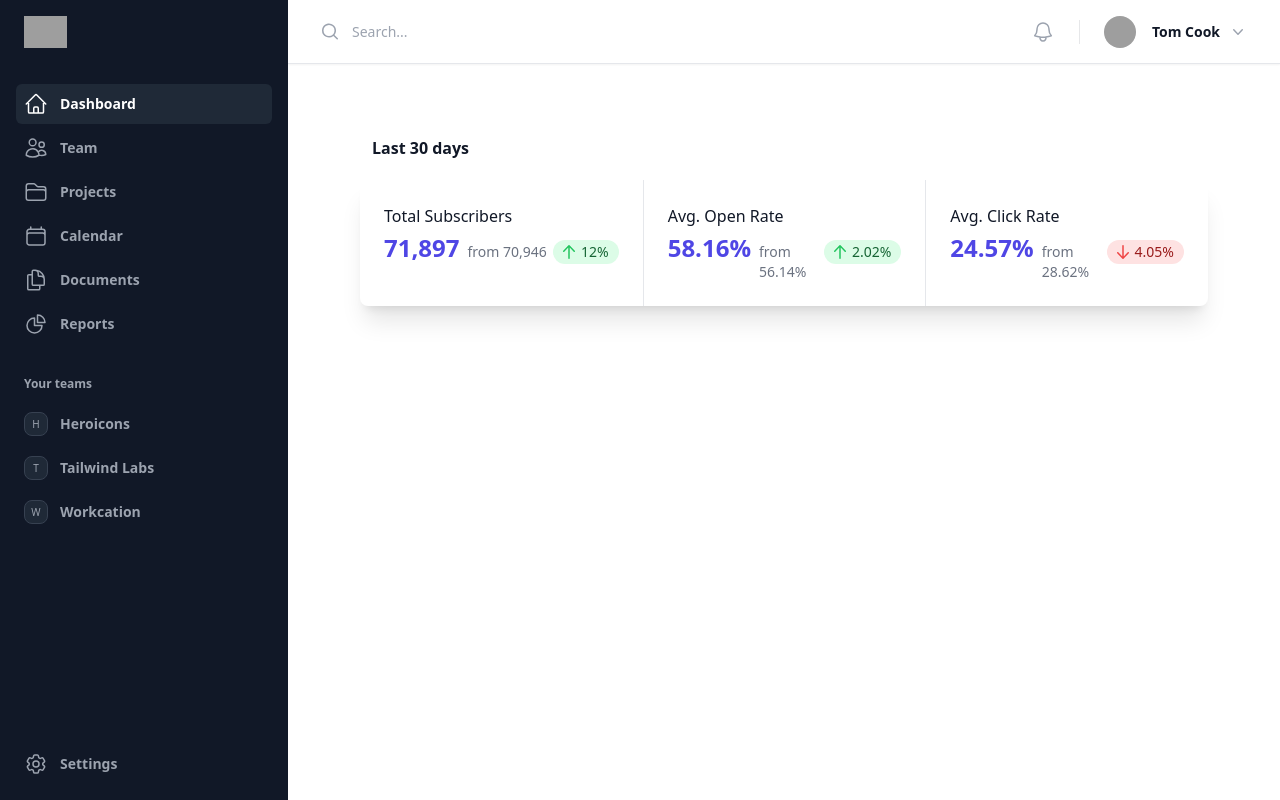
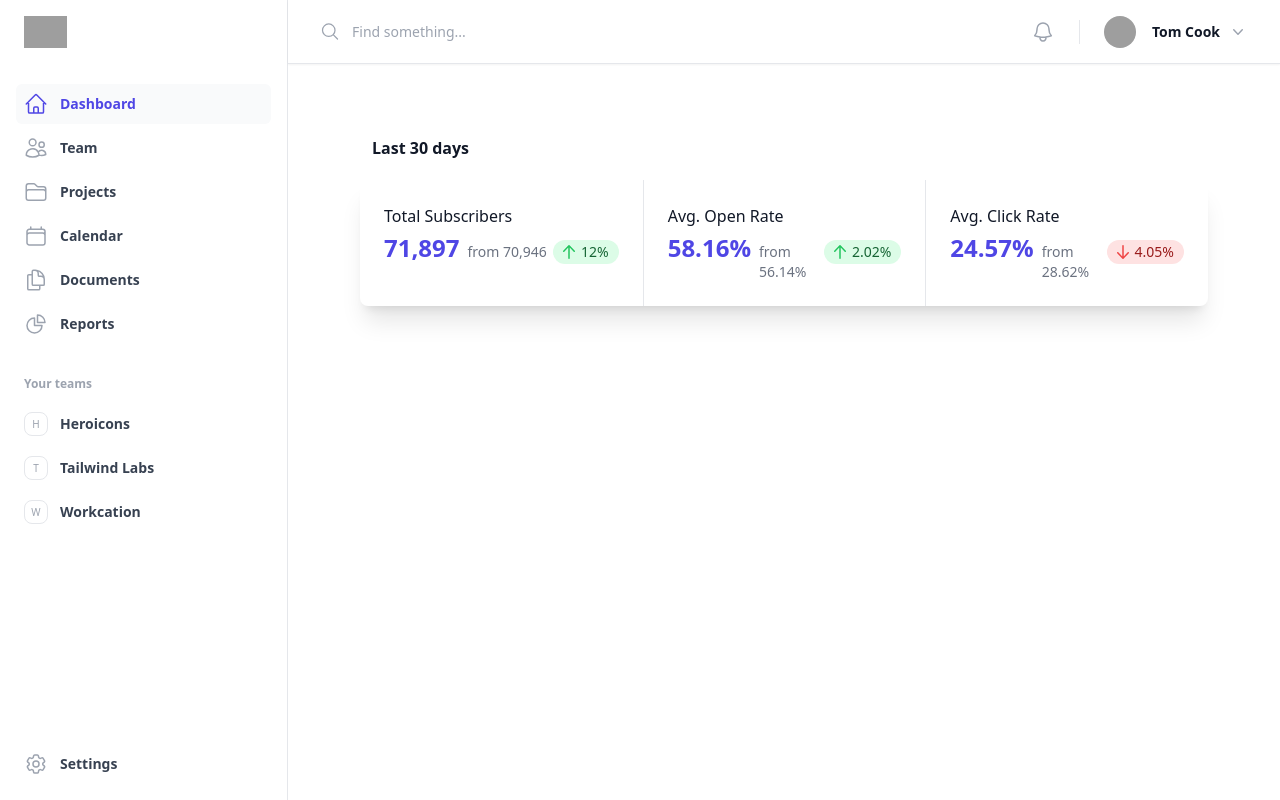
Before and after one commit to befega/react-dashboard, a React (Vite) app: page / in a window 1280 px wide. Built offline with nearby package versions, Linux system fonts and the light colour scheme; grey boxes are pictures that could not be loaded.

Commit message:
searchbar fixed

```diff
--- a/package.json
+++ b/package.json
@@ -13,7 +13,8 @@
     "@headlessui/react": "^1.7.16",
     "@heroicons/react": "^2.0.18",
     "react": "^18.2.0",
-    "react-dom": "^18.2.0"
+    "react-dom": "^18.2.0",
+    "react-highlight-words": "^0.20.0"
   },
   "devDependencies": {
     "@tailwindcss/forms": "^0.5.4",
@@ -26,6 +27,8 @@
     "eslint-plugin-react-hooks": "^4.6.0",
     "eslint-plugin-react-refresh": "^0.4.3",
     "postcss": "^8.4.27",
+    "prettier": "^3.0.1",
+    "prettier-plugin-tailwindcss": "^0.4.1",
     "tailwindcss": "^3.3.3",
     "vite": "^4.4.5"
   }
--- a/src/Components/Layout/Sidebar.jsx
+++ b/src/Components/Layout/Sidebar.jsx
@@ -1,6 +1,7 @@
 import { Fragment, useState } from "react";
 import { Dialog, Menu, Transition } from "@headlessui/react";
 import { Content } from "../Content/Content";
+import Search from "../SearchBar/Search";
 import {
   Bars3Icon,
   BellIcon,
@@ -47,7 +48,7 @@ export default function Sidebar() {
       <Transition.Root show={sidebarOpen} as={Fragment}>
         <Dialog
           as="div"
-          className="relative z-50 lg:hidden"
+          className="relative z-9 lg:hidden"
           onClose={setSidebarOpen}
         >
           <Transition.Child
@@ -97,11 +98,11 @@ export default function Sidebar() {
                   </div>
                 </Transition.Child>
                 {/* Sidebar component, swap this element with another sidebar if you like */}
-                <div className="flex grow flex-col gap-y-5 overflow-y-auto bg-gray-900 px-6 pb-4 ring-1 ring-white/10">
+                <div className="flex grow flex-col gap-y-5 overflow-y-auto bg-white px-6 pb-4">
                   <div className="flex h-16 shrink-0 items-center">
                     <img
                       className="h-8 w-auto"
-                      src="https://tailwindui.com/img/logos/mark.svg?color=indigo&shade=500"
+                      src="https://tailwindui.com/img/logos/mark.svg?color=indigo&shade=600"
                       alt="Your Company"
                     />
                   </div>
@@ -115,13 +116,18 @@ export default function Sidebar() {
                                 href={item.href}
                                 className={classNames(
                                   item.current
-                                    ? "bg-gray-800 text-white"
-                                    : "text-gray-400 hover:text-white hover:bg-gray-800",
+                                    ? "bg-gray-50 text-indigo-600"
+                                    : "text-gray-700 hover:text-indigo-600 hover:bg-gray-50",
                                   "group flex gap-x-3 rounded-md p-2 text-sm leading-6 font-semibold"
                                 )}
                               >
                                 <item.icon
-                                  className="h-6 w-6 shrink-0"
+                                  className={classNames(
+                                    item.current
+                                      ? "text-indigo-600"
+                                      : "text-gray-400 group-hover:text-indigo-600",
+                                    "h-6 w-6 shrink-0"
+                                  )}
                                   aria-hidden="true"
                                 />
                                 {item.name}
@@ -141,12 +147,19 @@ export default function Sidebar() {
                                 href={team.href}
                                 className={classNames(
                                   team.current
-                                    ? "bg-gray-800 text-white"
-                                    : "text-gray-400 hover:text-white hover:bg-gray-800",
+                                    ? "bg-gray-50 text-indigo-600"
+                                    : "text-gray-700 hover:text-indigo-600 hover:bg-gray-50",
                                   "group flex gap-x-3 rounded-md p-2 text-sm leading-6 font-semibold"
                                 )}
                               >
-                                <span className="flex h-6 w-6 shrink-0 items-center justify-center rounded-lg border border-gray-700 bg-gray-800 text-[0.625rem] font-medium text-gray-400 group-hover:text-white">
+                                <span
+                                  className={classNames(
+                                    team.current
+                                      ? "text-indigo-600 border-indigo-600"
+                                      : "text-gray-400 border-gray-200 group-hover:border-indigo-600 group-hover:text-indigo-600",
+                                    "flex h-6 w-6 shrink-0 items-center justify-center rounded-lg border text-[0.625rem] font-medium bg-white"
+                                  )}
+                                >
                                   {team.initial}
                                 </span>
                                 <span className="truncate">{team.name}</span>
@@ -158,10 +171,10 @@ export default function Sidebar() {
                       <li className="mt-auto">
                         <a
                           href="#"
-                          className="group -mx-2 flex gap-x-3 rounded-md p-2 text-sm font-semibold leading-6 text-gray-400 hover:bg-gray-800 hover:text-white"
+                          className="group -mx-2 flex gap-x-3 rounded-md p-2 text-sm font-semibold leading-6 text-gray-700 hover:bg-gray-50 hover:text-indigo-600"
                         >
                           <Cog6ToothIcon
-                            className="h-6 w-6 shrink-0"
+                            className="h-6 w-6 shrink-0 text-gray-400 group-hover:text-indigo-600"
                             aria-hidden="true"
                           />
                           Settings
@@ -176,13 +189,13 @@ export default function Sidebar() {
         </Dialog>
       </Transition.Root>
       {/* Static sidebar for desktop */}
-      <div className="hidden lg:fixed lg:inset-y-0 lg:z-50 lg:flex lg:w-72 lg:flex-col">
+      <div className="hidden lg:fixed lg:inset-y-0 lg:z-9 lg:flex lg:w-72 lg:flex-col">
         {/* Sidebar component, swap this element with another sidebar if you like */}
-        <div className="flex grow flex-col gap-y-5 overflow-y-auto bg-gray-900 px-6 pb-4">
+        <div className="flex grow flex-col gap-y-5 overflow-y-auto border-r border-gray-200 bg-white px-6 pb-4">
           <div className="flex h-16 shrink-0 items-center">
             <img
               className="h-8 w-auto"
-              src="https://tailwindui.com/img/logos/mark.svg?color=indigo&shade=500"
+              src="https://tailwindui.com/img/logos/mark.svg?color=indigo&shade=600"
               alt="Your Company"
             />
           </div>
@@ -196,13 +209,18 @@ export default function Sidebar() {
                         href={item.href}
                         className={classNames(
                           item.current
-                            ? "bg-gray-800 text-white"
-                            : "text-gray-400 hover:text-white hover:bg-gray-800",
+                            ? "bg-gray-50 text-indigo-600"
+                            : "text-gray-700 hover:text-indigo-600 hover:bg-gray-50",
                           "group flex gap-x-3 rounded-md p-2 text-sm leading-6 font-semibold"
                         )}
                       >
                         <item.icon
-                          className="h-6 w-6 shrink-0"
+                          className={classNames(
+                            item.current
+                              ? "text-indigo-600"
+                              : "text-gray-400 group-hover:text-indigo-600",
+                            "h-6 w-6 shrink-0"
+                          )}
                           aria-hidden="true"
                         />
                         {item.name}
@@ -222,12 +240,19 @@ export default function Sidebar() {
                         href={team.href}
                         className={classNames(
                           team.current
-                            ? "bg-gray-800 text-white"
-                            : "text-gray-400 hover:text-white hover:bg-gray-800",
+                            ? "bg-gray-50 text-indigo-600"
+                            : "text-gray-700 hover:text-indigo-600 hover:bg-gray-50",
                           "group flex gap-x-3 rounded-md p-2 text-sm leading-6 font-semibold"
                         )}
                       >
-                        <span className="flex h-6 w-6 shrink-0 items-center justify-center rounded-lg border border-gray-700 bg-gray-800 text-[0.625rem] font-medium text-gray-400 group-hover:text-white">
+                        <span
+                          className={classNames(
+                            team.current
+                              ? "text-indigo-600 border-indigo-600"
+                              : "text-gray-400 border-gray-200 group-hover:border-indigo-600 group-hover:text-indigo-600",
+                            "flex h-6 w-6 shrink-0 items-center justify-center rounded-lg border text-[0.625rem] font-medium bg-white"
+                          )}
+                        >
                           {team.initial}
                         </span>
                         <span className="truncate">{team.name}</span>
@@ -239,10 +264,10 @@ export default function Sidebar() {
               <li className="mt-auto">
                 <a
                   href="#"
-                  className="group -mx-2 flex gap-x-3 rounded-md p-2 text-sm font-semibold leading-6 text-gray-400 hover:bg-gray-800 hover:text-white"
+                  className="group -mx-2 flex gap-x-3 rounded-md p-2 text-sm font-semibold leading-6 text-gray-700 hover:bg-gray-50 hover:text-indigo-600"
                 >
                   <Cog6ToothIcon
-                    className="h-6 w-6 shrink-0"
+                    className="h-6 w-6 shrink-0 text-gray-400 group-hover:text-indigo-600"
                     aria-hidden="true"
                   />
                   Settings
@@ -252,8 +277,9 @@ export default function Sidebar() {
           </nav>
         </div>
       </div>
+
       <div className="lg:pl-72">
-        <div className="sticky top-0 z-40 flex h-16 shrink-0 items-center gap-x-4 border-b border-gray-200 bg-white px-4 shadow-sm sm:gap-x-6 sm:px-6 lg:px-8">
+        <div className="sticky top-0 z-9 flex h-16 shrink-0 items-center gap-x-4 border-b border-gray-200 bg-white px-4 shadow-sm sm:gap-x-6 sm:px-6 lg:px-8">
           <button
             type="button"
             className="-m-2.5 p-2.5 text-gray-700 lg:hidden"
@@ -264,28 +290,10 @@ export default function Sidebar() {
           </button>
 
           {/* Separator */}
-          <div
-            className="h-6 w-px bg-gray-900/10 lg:hidden"
-            aria-hidden="true"
-          />
+          <div className="h-6 w-px bg-gray-200 lg:hidden" aria-hidden="true" />
 
           <div className="flex flex-1 gap-x-4 self-stretch lg:gap-x-6">
-            <form className="relative flex flex-1" action="#" method="GET">
-              <label htmlFor="search-field" className="sr-only">
-                Search
-              </label>
-              <MagnifyingGlassIcon
-                className="pointer-events-none absolute inset-y-0 left-0 h-full w-5 text-gray-400"
-                aria-hidden="true"
-              />
-              <input
-                id="search-field"
-                className="block h-full w-full border-0 py-0 pl-8 pr-0 text-gray-900 placeholder:text-gray-400 focus:ring-0 sm:text-sm"
-                placeholder="Search..."
-                type="search"
-                name="search"
-              />
-            </form>
+            <Search />
             <div className="flex items-center gap-x-4 lg:gap-x-6">
               <button
                 type="button"
@@ -297,7 +305,7 @@ export default function Sidebar() {
 
               {/* Separator */}
               <div
-                className="hidden lg:block lg:h-6 lg:w-px lg:bg-gray-900/10"
+                className="hidden lg:block lg:h-6 lg:w-px lg:bg-gray-200"
                 aria-hidden="true"
               />
 
@@ -332,7 +340,7 @@ export default function Sidebar() {
                   leaveFrom="transform opacity-100 scale-100"
                   leaveTo="transform opacity-0 scale-95"
                 >
-                  <Menu.Items className="absolute right-0 z-10 mt-2.5 w-32 origin-top-right rounded-md bg-white py-2 shadow-lg ring-1 ring-gray-900/5 focus:outline-none">
+                  <Menu.Items className="absolute right-0 z-9 mt-2.5 w-32 origin-top-right rounded-md bg-white py-2 shadow-lg ring-1 ring-gray-900/5 focus:outline-none">
                     {userNavigation.map((item) => (
                       <Menu.Item key={item.name}>
                         {({ active }) => (
--- /dev/null
+++ b/src/Components/SearchBar/List.jsx
@@ -0,0 +1,48 @@
+import { React, useState } from "react";
+import data from "../../api/search.json";
+/* import Highlighter from "react-highlight-words";
+
+function HighlightQuery({ text, query }) {
+  return (
+    <Highlighter
+      highlightClassName="underline bg-transparent text-emerald-500"
+      searchWords={[query]}
+      autoEscape={true}
+      textToHighlight={text}
+    />
+  );
+} */
+
+function List(props) {
+  const filteredData = data.filter((el) => {
+    if (props.input != "") {
+      return el.text.toLowerCase().includes(props.input);
+    }
+  });
+  return (
+    <>
+      <ul className="flex flex-col w-full min-h-full">
+        {filteredData && filteredData.length > 0 ? (
+          filteredData.map((item) => (
+            <li
+              className="flex-auto w-full h-full appearance-none bg-transparent bg-slate-200 pt-5 pb-5 pr-2 pl-2 text-zinc-900 hover:text-emerald-500 outline-none placeholder:text-zinc-500 focus:w-full focus:flex-none hover:bg-slate-100"
+              key={item.id}
+            >
+              {item.text}
+            </li>
+          ))
+        ) : (
+          <>
+            <li className="flex-auto w-full h-full text-center text-sm appearance-none bg-transparent bg-slate-200 pt-5 pb-5 pr-2 pl-2 text-zinc-900 outline-none placeholder:text-zinc-500 focus:w-full focus:flex-none hover:bg-slate-100">
+              {props.input.length > 0
+                ? `Nothing found for ${props.input}. Please try again`
+                : ""}
+            </li>
+          </>
+        )}
+      </ul>
+    </>
+  );
+}
+
+export default List;
--- /dev/null
+++ b/src/Components/SearchBar/Search.jsx
@@ -0,0 +1,98 @@
+import { Fragment, useState } from "react";
+import { Dialog, Transition } from "@headlessui/react";
+import { MagnifyingGlassIcon } from "@heroicons/react/24/outline";
+import List from "./List";
+
+export default function Search(props) {
+  const [inputText, setInputText] = useState("");
+  let inputHandler = (e) => {
+    var lowerCase = e.target.value.toLowerCase();
+    setInputText(lowerCase);
+  };
+
+  let [isModalOpen, setIsModalOpen] = useState(false);
+
+  function closeModal() {
+    setIsModalOpen(false);
+  }
+
+  function openModal() {
+    setIsModalOpen(true);
+  }
+
+  return (
+    <>
+      <form className="relative flex flex-1" action="#" method="GET">
+        <label htmlFor="search-field" className="sr-only">
+          Search
+        </label>
+        <MagnifyingGlassIcon
+          className="pointer-events-none absolute inset-y-0 left-0 h-full w-5 text-gray-400"
+          aria-hidden="true"
+          onClick={openModal}
+        />
+        <input
+          id="search-field"
+          className="block h-full w-full border-0 py-0 pl-8 pr-0 cursor-pointer text-gray-900 placeholder:text-gray-400 focus:ring-0 sm:text-sm"
+          placeholder="Find something..."
+          type="search"
+          name="search"
+          readOnly={true}
+          autoComplete="off"
+          onClick={openModal}
+        />
+      </form>
+      <Transition appear show={isModalOpen} as={Fragment}>
+        <Dialog as="div" className="relative z-10" onClose={closeModal}>
+          <Transition.Child
+            as={Fragment}
+            enter="ease-out duration-300"
+            enterFrom="opacity-0"
+            enterTo="opacity-100"
+            leave="ease-in duration-200"
+            leaveFrom="opacity-100"
+            leaveTo="opacity-0"
+          >
+            <div className="fixed inset-0 bg-zinc-400/25 backdrop-blur-sm" />
+          </Transition.Child>
+
+          <div className="fixed mx-auto mt-24 pl-[32%] inset-0 overflow-y-auto">
+            <div className="fixed w-2/5 min-h-full items-center justify-center p-4 text-center">
+              <Transition.Child
+                as={Fragment}
+                enter="ease-out duration-300"
+                enterFrom="opacity-0 scale-95"
+                enterTo="opacity-100 scale-100"
+                leave="ease-in duration-200"
+                leaveFrom="opacity-100 scale-100"
+                leaveTo="opacity-0 scale-95"
+              >
+                <Dialog.Panel className="w-full max-w-md transform overflow-hidden text-gray-700 text-left align-middle transition-all rounded-lg bg-zinc-50 shadow-xl focus:ring-0 focus:outline-none focus:border-color:bg-transparent sm:max-w-xl">
+                  <div className="">
+                    <label className="relative block">
+                      <span className="absolute inset-y-0 left-0 flex items-center pl-2">
+                        <MagnifyingGlassIcon className="h-5 w-5 text-slate-400 " />
+                      </span>
+                      <input
+                        onChange={inputHandler}
+                        className="placeholder:italic placeholder:text-slate-400 block bg-white w-full border-none rounded-md py-3 pl-9 pr-3 shadow-sm focus:ring-0 focus:outline-none focus:border-none sm:text-sm"
+                        placeholder="Find something..."
+                        type="text"
+                        name="search"
+                        autoComplete="off"
+                      />
+                    </label>
+                  </div>
+
+                  <div className="flex flex-col">
+                    <List input={inputText} />
+                  </div>
+                </Dialog.Panel>
+              </Transition.Child>
+            </div>
+          </div>
+        </Dialog>
+      </Transition>
+    </>
+  );
+}
--- a/tailwind.config.js
+++ b/tailwind.config.js
@@ -4,5 +4,5 @@ export default {
   theme: {
     extend: {},
   },
-  plugins: [require("@tailwindcss/forms")],
+  plugins: [require("@tailwindcss/forms"), "prettier-plugin-tailwindcss"],
 };
```
Also changed, not shown: src/api/search.json (added, +42 -0 lines), 1 other file (tests, documents, lock files or other folders).
